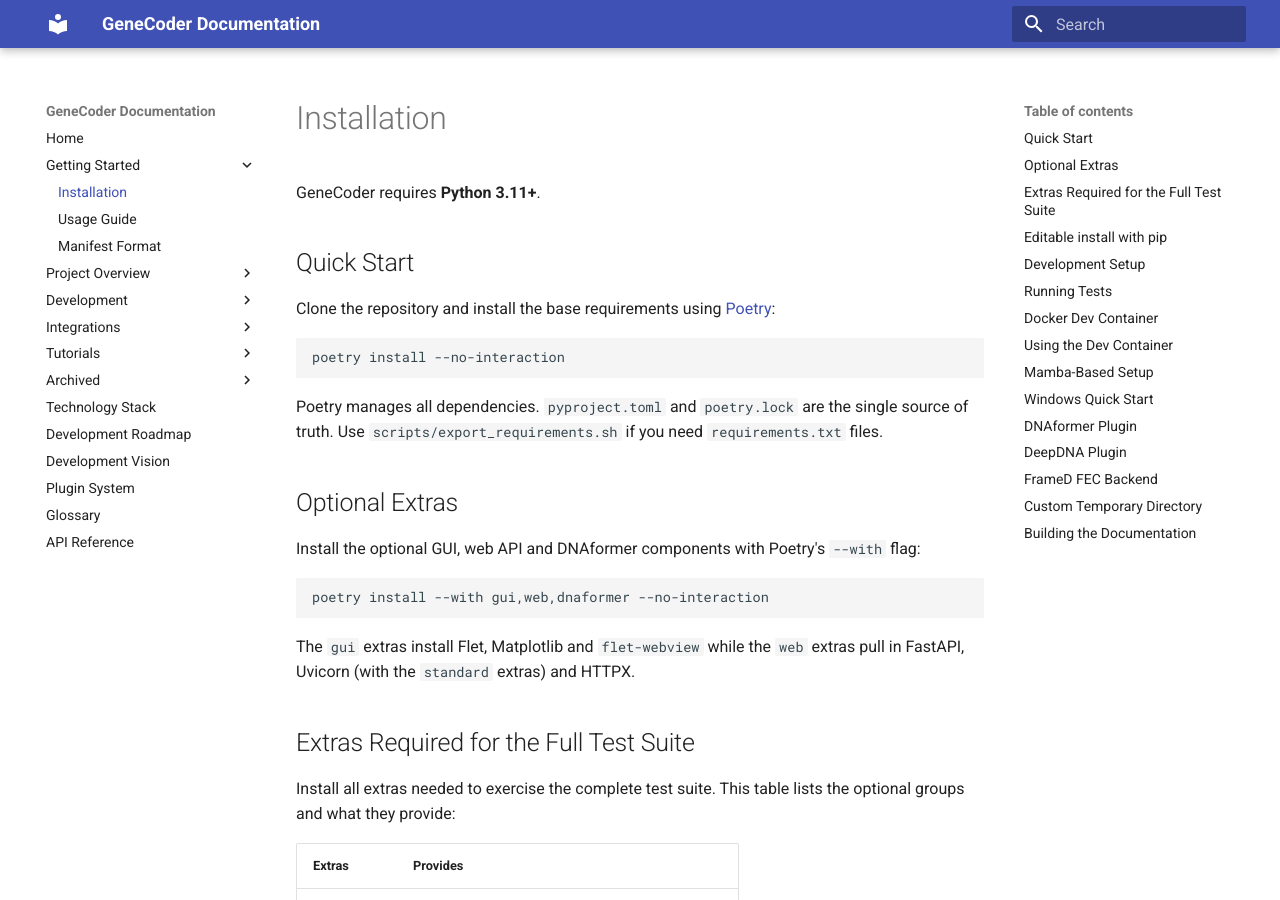
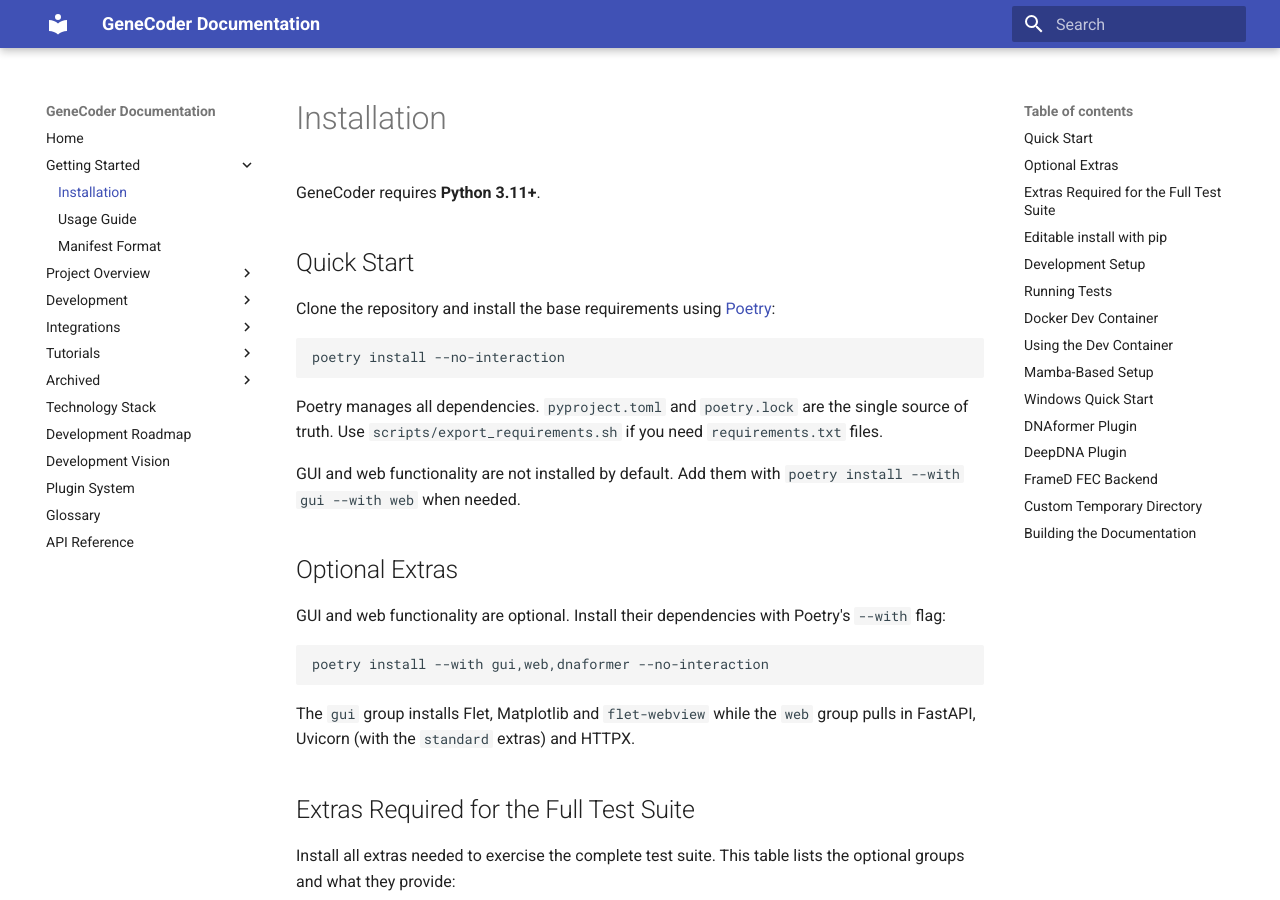
Before and after one commit to d0tTino/GeneCoder, an MkDocs documentation site: the page built from docs/installation.md, in a window 1280 px wide and 900 px high. Built offline with MkDocs 1.6.1 and Material for MkDocs 9.7.7, drawn with Linux system fonts in a browser that asks for light colours.

````diff
--- a/docs/installation.md
+++ b/docs/installation.md
@@ -12,18 +12,21 @@
 ```
 Poetry manages all dependencies. `pyproject.toml` and `poetry.lock` are the single source of truth. Use `scripts/export_requirements.sh` if you need `requirements.txt` files.
 
+GUI and web functionality are not installed by default. Add them with
+`poetry install --with gui --with web` when needed.
+
 
 
 ## Optional Extras
 
-Install the optional GUI, web API and DNAformer components with Poetry's
+GUI and web functionality are optional. Install their dependencies with Poetry's
 `--with` flag:
 
 ```bash
 poetry install --with gui,web,dnaformer --no-interaction
 ```
-The `gui` extras install Flet, Matplotlib and `flet-webview` while the `web`
-extras pull in FastAPI, Uvicorn (with the `standard` extras) and HTTPX.
+The `gui` group installs Flet, Matplotlib and `flet-webview` while the `web`
+group pulls in FastAPI, Uvicorn (with the `standard` extras) and HTTPX.
 
 ## Extras Required for the Full Test Suite
 
````
Also changed, not shown: README.md (+1 -12 lines), docs/usage.md (+2 -2 lines), pyproject.toml (+0 -7 lines), 4 other files.
